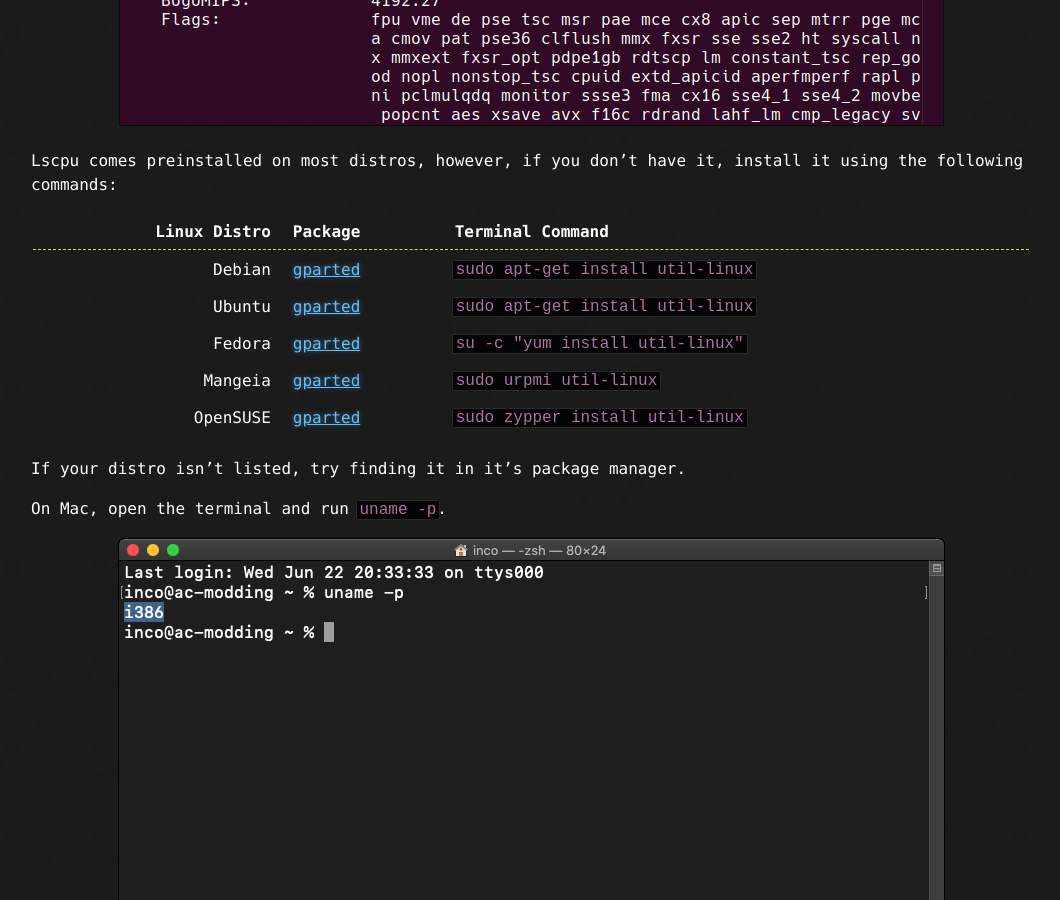
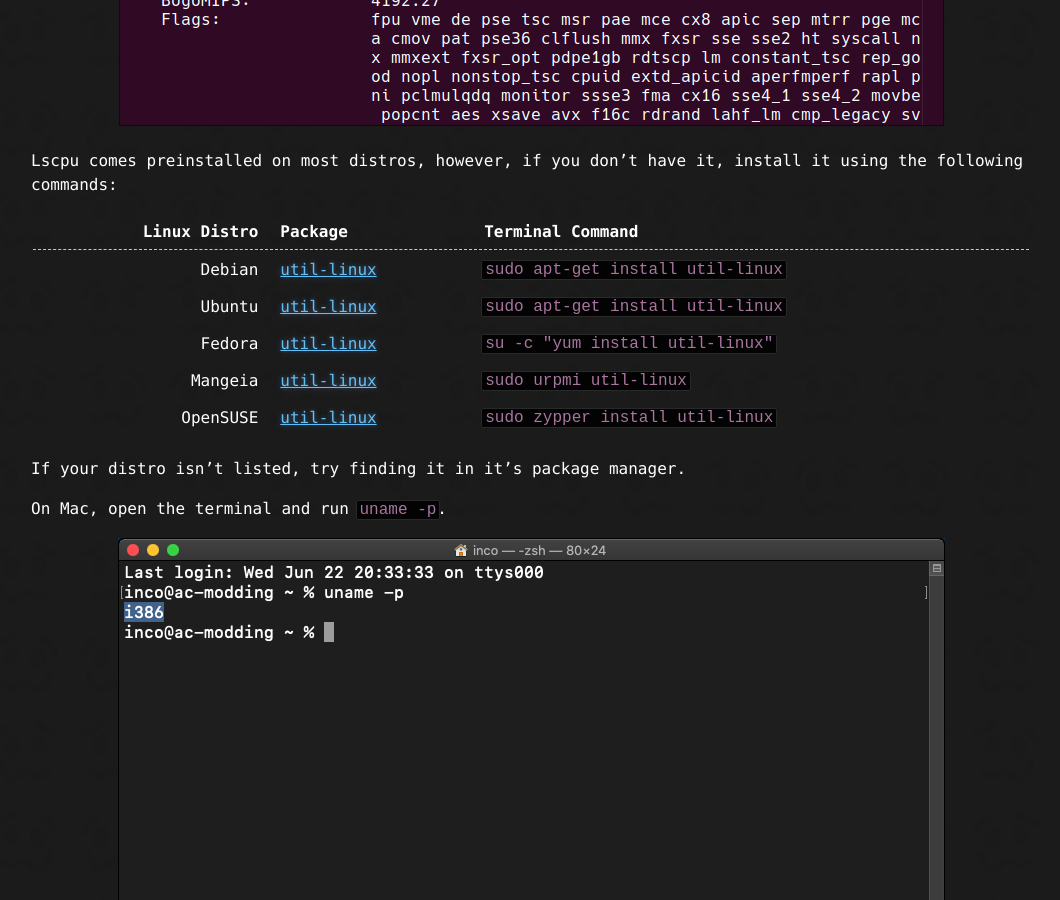
Before and after one commit to inconsistent-dg/AC-Modding, a Jekyll site: the page built from pages/input-display.md, in a window 1280 px wide and 900 px high, scrolled down 1610 px. Shown: the whole window, without its empty margins (109-1169 px from the left). Built offline with Jekyll 4.4.1, drawn with Linux system fonts in a browser that asks for light colours; our own code applies the rules of GitHub Pages for plain Markdown files.

Commit message:
...it's not gparted you idiot.....

````diff
--- a/pages/input-display.md
+++ b/pages/input-display.md
@@ -37,11 +37,11 @@ Lscpu comes preinstalled on most distros, however, if you don’t have it, insta
 
 | Linux Distro | Package                                                                 | Terminal Command                      |
 |-------------:|-------------------------------------------------------------------------|---------------------------------------|
-|       Debian | [gparted](https://packages.debian.org/search?keywords=util-linux)       | ```sudo apt-get install util-linux``` |
-|       Ubuntu | [gparted](https://packages.ubuntu.com/search?keywords=util-linux)       | ```sudo apt-get install util-linux``` |
-|       Fedora | [gparted](https://koji.fedoraproject.org/koji/packageinfo?packageID=34) | ```su -c "yum install util-linux"```  |
-|      Mangeia | [gparted](https://madb.mageia.org/package/show/name/util-linux)         | ```sudo urpmi util-linux```           |
-|     OpenSUSE | [gparted](https://software.opensuse.org/package/util-linux)             | ```sudo zypper install util-linux```  |
+|       Debian | [util-linux](https://packages.debian.org/search?keywords=util-linux)       | ```sudo apt-get install util-linux``` |
+|       Ubuntu | [util-linux](https://packages.ubuntu.com/search?keywords=util-linux)       | ```sudo apt-get install util-linux``` |
+|       Fedora | [util-linux](https://koji.fedoraproject.org/koji/packageinfo?packageID=34) | ```su -c "yum install util-linux"```  |
+|      Mangeia | [util-linux](https://madb.mageia.org/package/show/name/util-linux)         | ```sudo urpmi util-linux```           |
+|     OpenSUSE | [util-linux](https://software.opensuse.org/package/util-linux)             | ```sudo zypper install util-linux```  |
 
 If your distro isn't listed, try finding it in it's package manager.
 
````
